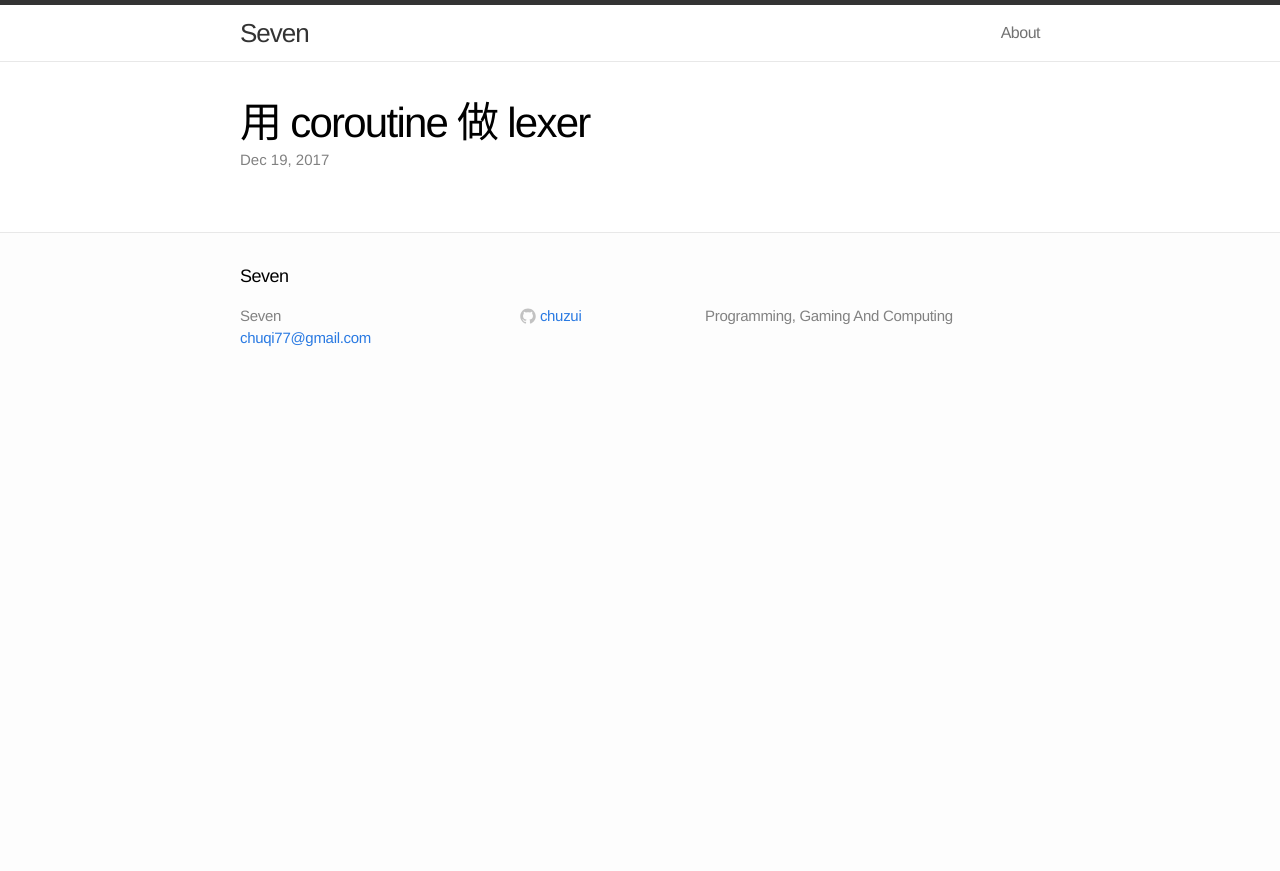
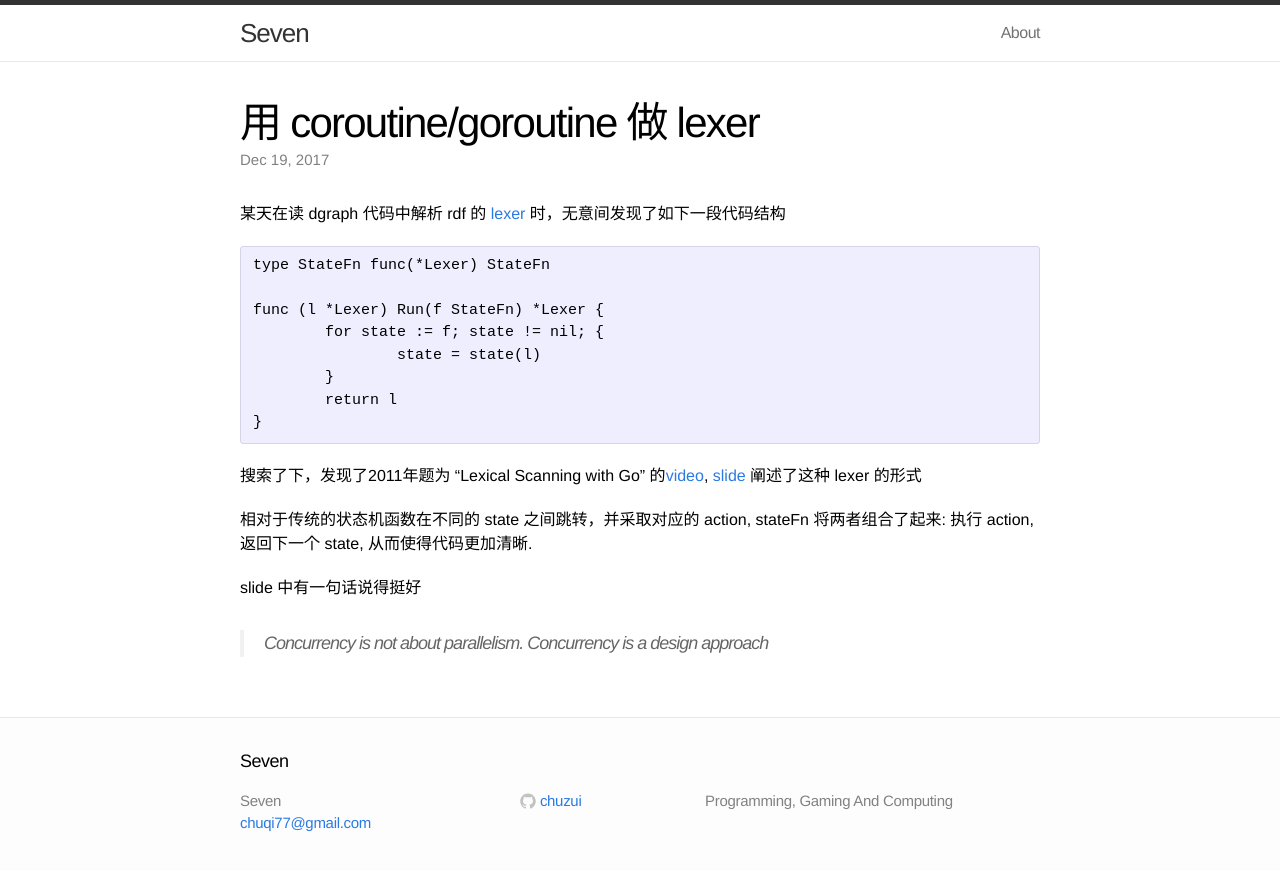
Before and after one commit to chuzui/chuzui.github.io, a Jekyll site: the page built from _posts/2017-12-19-lexer-coroutine.markdown, in a window 1280 px wide. Shown: the top 871 px of the page. Built offline with Jekyll 4.4.1, drawn with Linux system fonts in a browser that asks for light colours.

Commit message:
Wtite coroutine and lexer

````diff
--- a/_posts/2017-12-19-lexer-coroutine.markdown
+++ b/_posts/2017-12-19-lexer-coroutine.markdown
@@ -1,8 +1,36 @@
 ---
 layout: post
-title: "用 coroutine 做 lexer"
+title: "用 coroutine/goroutine 做 lexer"
 data: 2017-12-19 13:24:02
 description:
 category: coroutine goroutine lexer design
 tags: [design coroutine]
 ---
+
+某天在读 dgraph 代码中解析 rdf 的 [lexer][3] 时，无意间发现了如下一段代码结构
+
+```
+type StateFn func(*Lexer) StateFn
+
+func (l *Lexer) Run(f StateFn) *Lexer {
+	for state := f; state != nil; {
+		state = state(l)
+	}
+	return l
+}
+```
+
+搜索了下，发现了2011年题为 "Lexical Scanning with Go" 的[video][1], [slide][2] 阐述了这种 lexer 的形式
+
+相对于传统的状态机函数在不同的 state 之间跳转，并采取对应的 action, stateFn
+将两者组合了起来: 执行 action, 返回下一个 state, 从而使得代码更加清晰.
+
+slide 中有一句话说得挺好
+
+> Concurrency is not about parallelism.
+> Concurrency is a design approach
+
+
+[1]: http://www.youtube.com/watch?v=HxaD_trXwRE "Lexical Scanning with Go [video]"
+[2]: https://talks.golang.org/2011/lex.slide#1 "Lexical Scanning with Go [slide]"
+[3]: https://github.com/dgraph-io/dgraph/blob/master/lex/lexer.go "dgraph lexer"
````
